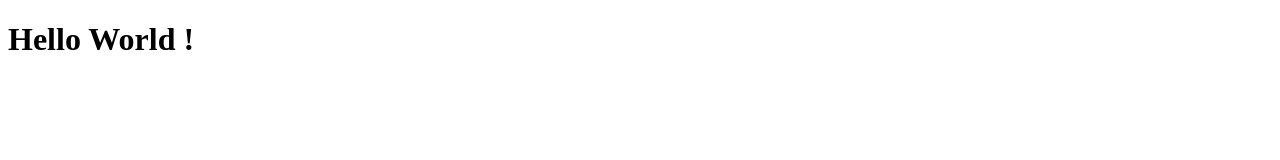
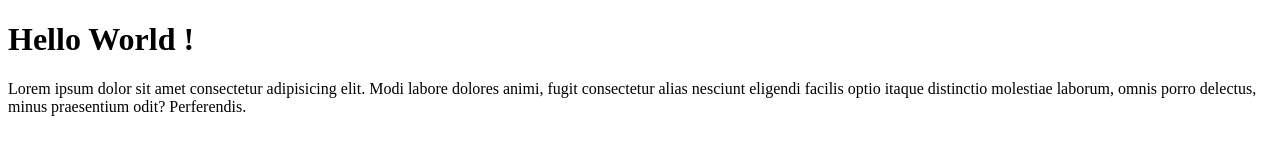
Before and after one commit to houa-imad/Test, a plain HTML site: page index.html in a window 1280 px wide. Drawn offline with Linux system fonts and the light colour scheme.

Commit message:
second push

```diff
--- a/index.html
+++ b/index.html
@@ -1,13 +1,22 @@
 <!DOCTYPE html>
 <html lang="en">
+
 <head>
     <meta charset="UTF-8">
-    <meta http-equiv="X-UA-Compatible" content="IE=edge">
-    <meta name="viewport" content="width=device-width, initial-scale=1.0">
-    <link rel="stylesheet" href="style.css">
+    <meta http-equiv="X-UA-Compatible"
+          content="IE=edge">
+    <meta name="viewport"
+          content="width=device-width, initial-scale=1.0">
+    <link rel="stylesheet"
+          href="style.css">
     <title>Document</title>
 </head>
+
 <body>
     <h1>Hello World !</h1>
+    <p>Lorem ipsum dolor sit amet consectetur adipisicing elit. Modi labore dolores animi, fugit consectetur alias
+        nesciunt eligendi facilis optio itaque distinctio molestiae laborum, omnis porro delectus, minus praesentium
+        odit? Perferendis.</p>
 </body>
+
 </html>
```
